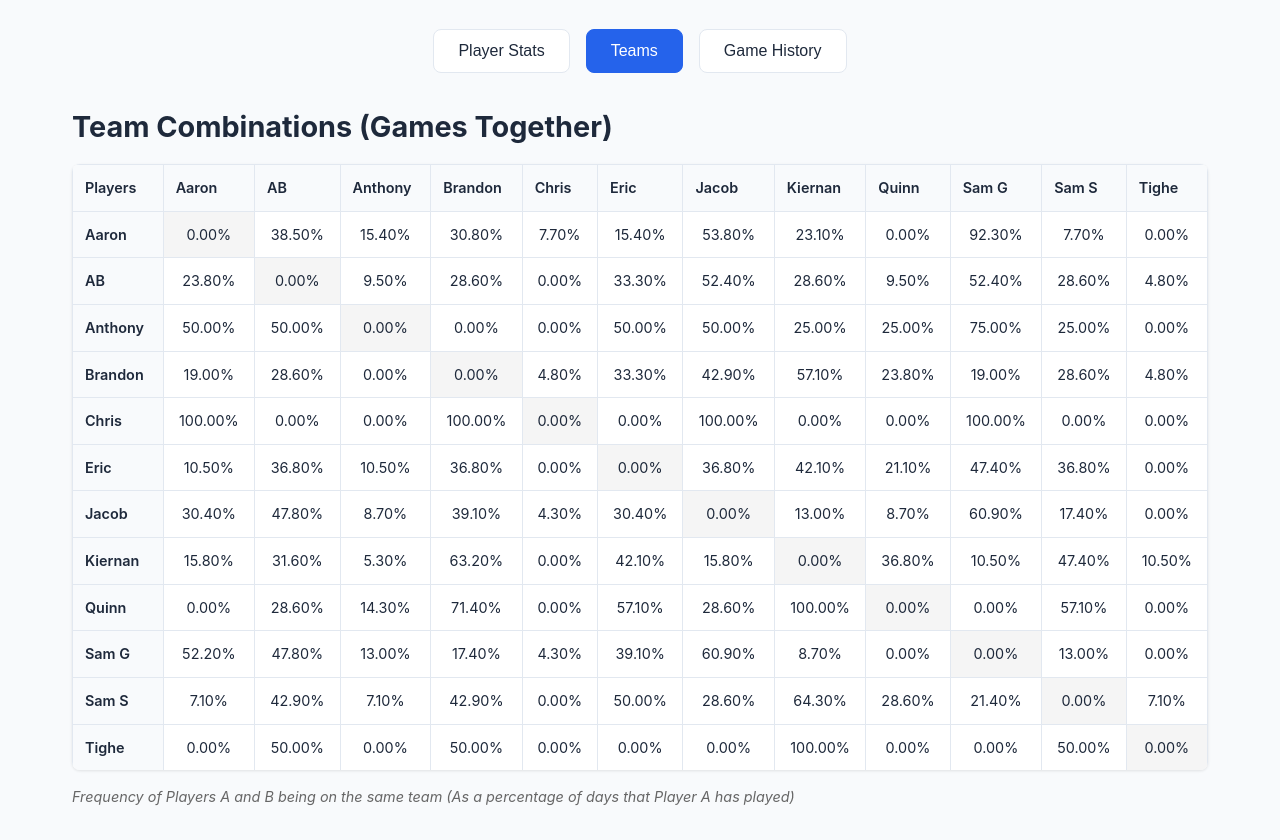
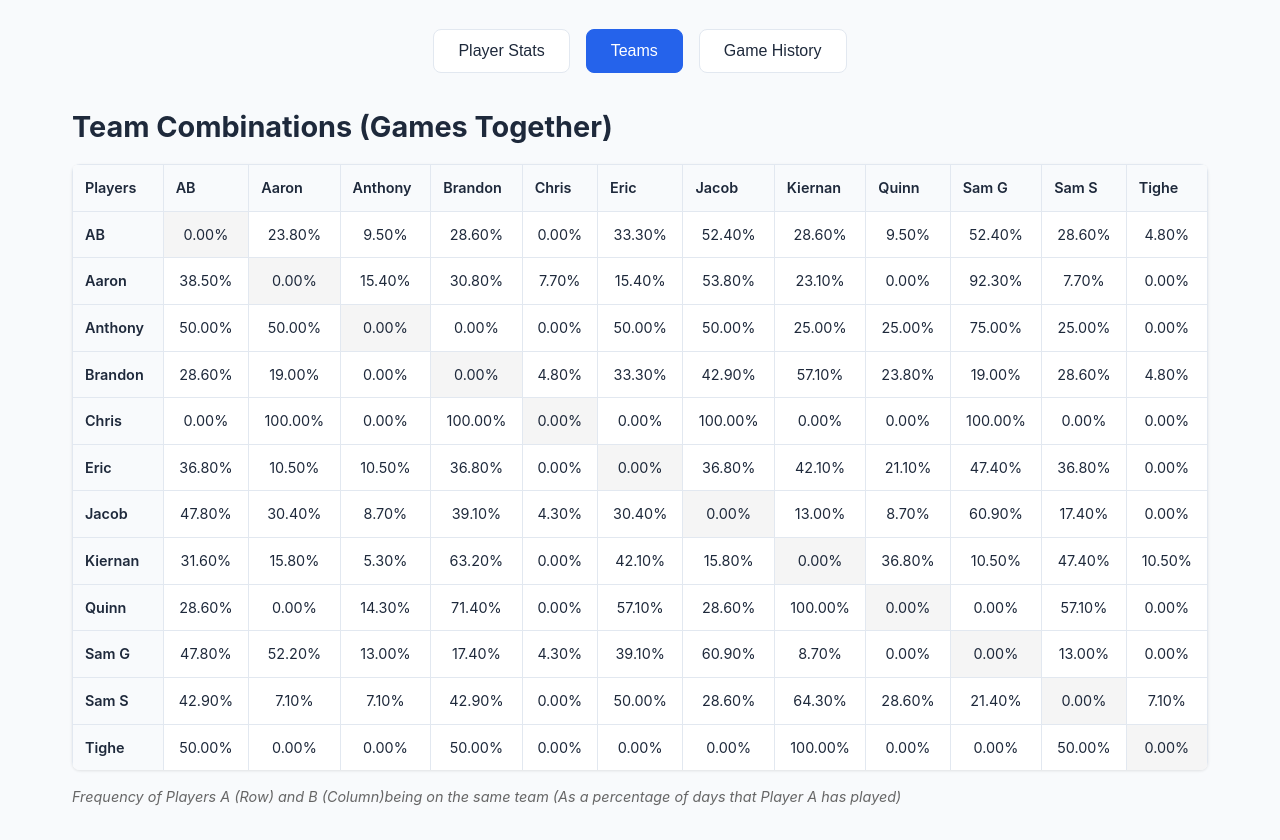
Before and after one commit to jmsellitti1/Field-Days, a plain HTML site: page docs/index.html in a window 1280 px wide. Both pictures are taken after a click on the button "Teams". Shown: the part 95-935 px from the top of the page. Drawn offline with Linux system fonts and the light colour scheme.

Commit message:
Updated team combination generation to allow for dyanmic player list(s)

```diff
--- a/docs/index.html
+++ b/docs/index.html
@@ -66,7 +66,7 @@
                     <tbody></tbody>
                 </table>
             </div>
-            <p class="team-combinations-caption">Frequency of Players A and B being on the same team (As a percentage of days that Player A has played)</p>
+            <p class="team-combinations-caption">Frequency of Players A (Row) and B (Column)being on the same team (As a percentage of days that Player A has played)</p>
         </section>
 
         <!-- Days Section -->
--- a/docs/js/app.js
+++ b/docs/js/app.js
@@ -8,6 +8,19 @@ let allData = {
 
 function getPlayerName(player) {
     return player.Name || player['Name '] || player['(Name)'] || '';
+}
+
+function getPlayers() {
+    if (allData.metadata?.players?.length) {
+        return allData.metadata.players;
+    }
+    return allData.teams
+        .map(row => getPlayerName(row))
+        .filter(Boolean);
+}
+
+function getTeamRow(player) {
+    return allData.teams.find(row => getPlayerName(row) === player);
 }
 
 function parseRecord(record) {
@@ -158,40 +171,33 @@ function renderSeasonStats(season) {
 // Render teams table
 function renderTeams() {
     const container = document.querySelector('#teams-table');
+    const thead = container.querySelector('thead');
+    const tbody = container.querySelector('tbody');
 
-    if (!allData.teams || allData.teams.length === 0) {
-        container.innerHTML = '<tr><td>No team data available</td></tr>';
+    const players = getPlayers();
+    if (!players.length) {
+        thead.innerHTML = '';
+        tbody.innerHTML = '<tr><td>No team data available</td></tr>';
         return;
     }
 
-    const players = Object.keys(allData.teams[0] || {}).filter(key => !['Name', '(Name)', 'Player A', 'Player B'].includes(key));
+    thead.innerHTML = `
+        <tr>
+            <th class="corner-header">Players</th>
+            ${players.map(player => `<th class="player-header">${player}</th>`).join('')}
+        </tr>
+    `;
 
-    // Create header
-    const thead = container.querySelector('thead');
-    let headerHTML = '<tr><th class="corner-header">Players</th>';
-    players.forEach(player => {
-        headerHTML += `<th class="player-header">${player}</th>`;
-    });
-    headerHTML += '</tr>';
-    thead.innerHTML = headerHTML;
-
-    // Create body
-    const tbody = container.querySelector('tbody');
-    tbody.innerHTML = '';
-
-    allData.teams.forEach(row => {
-        const playerName = row.Name || '';
-        let rowHTML = `<tr><td class="player-header">${playerName}</td>`;
-
-        players.forEach(player => {
-            const value = row[player];
-            const cellClass = playerName === player ? 'same-player combination-cell' : 'combination-cell';
-            rowHTML += `<td class="${cellClass}">${value !== null && value !== undefined ? formatTeamFrequency(value) : '-'}</td>`;
-        });
-
-        rowHTML += '</tr>';
-        tbody.innerHTML += rowHTML;
-    });
+    tbody.innerHTML = players.map(rowPlayer => {
+        const row = getTeamRow(rowPlayer);
+        const cells = players.map(colPlayer => {
+            const value = row?.[colPlayer];
+            const cellClass = rowPlayer === colPlayer ? 'same-player combination-cell' : 'combination-cell';
+            const display = value !== null && value !== undefined ? formatTeamFrequency(value) : '-';
+            return `<td class="${cellClass}">${display}</td>`;
+        }).join('');
+        return `<tr><td class="player-header">${rowPlayer}</td>${cells}</tr>`;
+    }).join('');
 }
 
 // Render days/game history table
```
Also changed, not shown: templates/index.html (+2 -2 lines), 2 other files.
